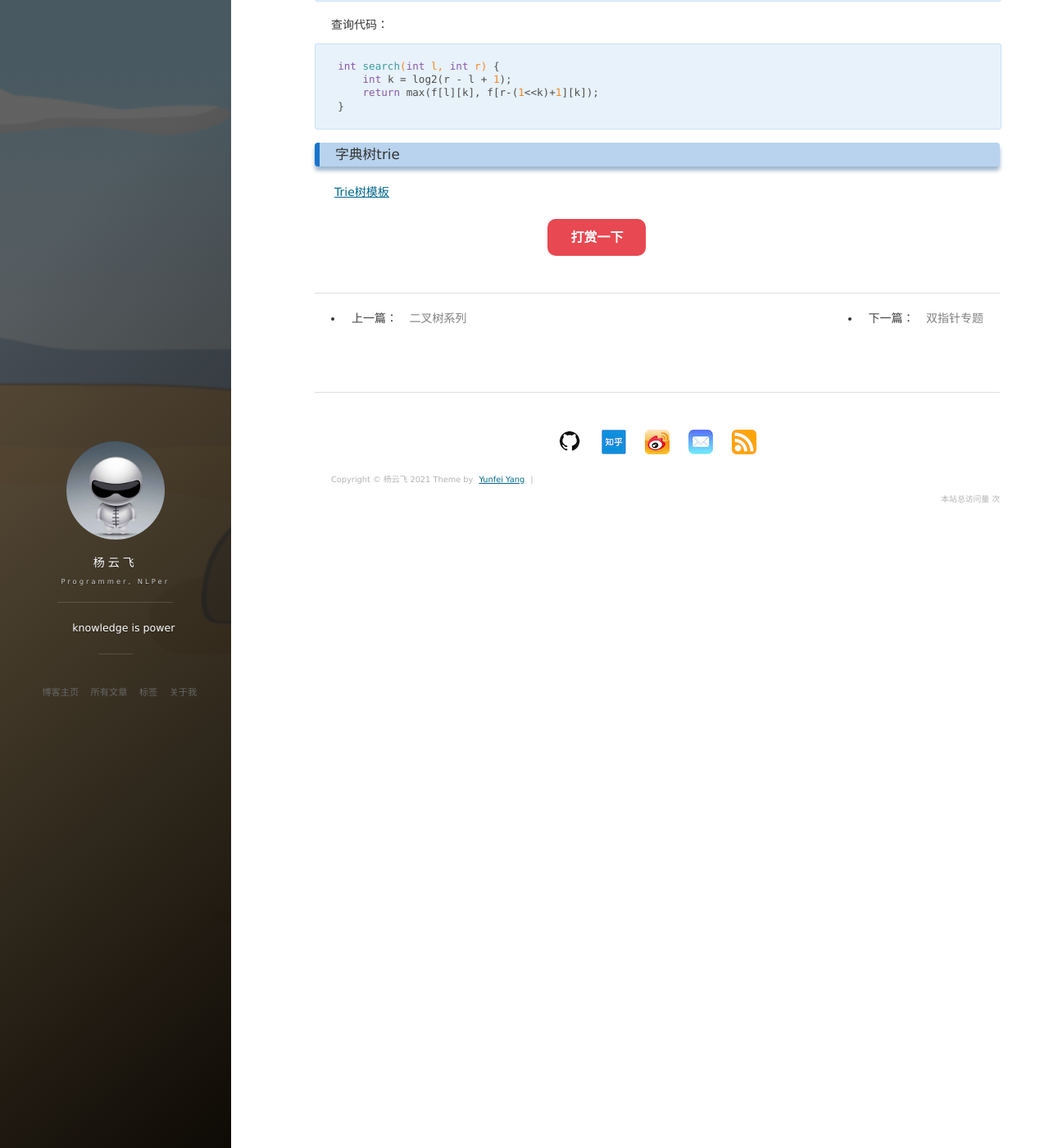
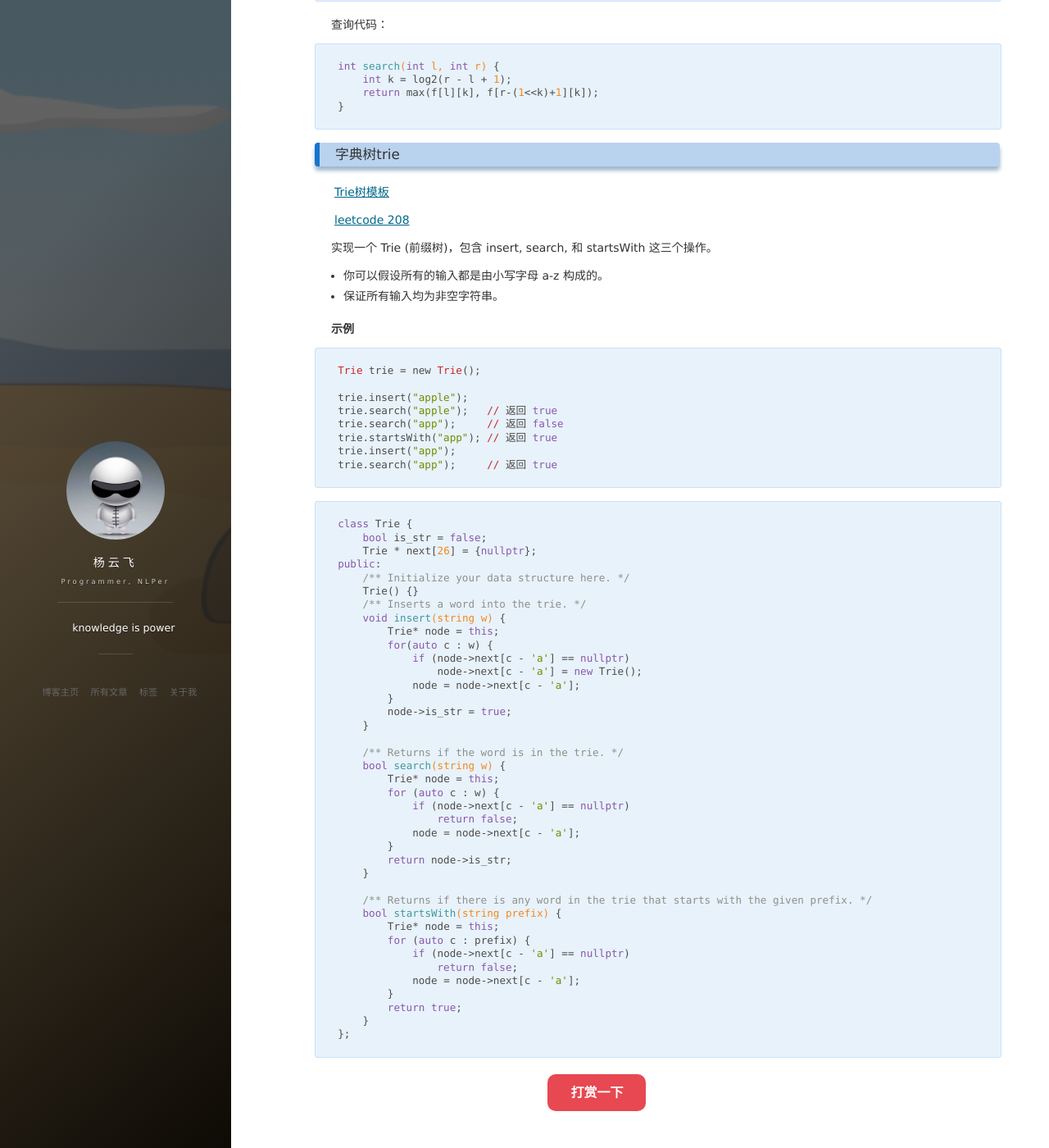
Before and after one commit to king-yyf/king-yyf.github.io, a Jekyll site: the page built from _posts/2020-09-05-data_structure.md, in a window 1280 px wide and 1400 px high, scrolled down 9243 px. Shown: the whole window at 82% size. Built offline with Jekyll 4.4.1, drawn with Linux system fonts in a browser that asks for light colours; nearby versions of some CDN libraries; comment, search, counter and statistics services are not loaded.

Commit message:
0323-00:03

````diff
--- a/_posts/2020-09-05-data_structure.md
+++ b/_posts/2020-09-05-data_structure.md
@@ -485,3 +485,65 @@ int search(int l, int r) {
 ### 字典树trie
 
 [Trie树模板](https://www.acwing.com/blog/content/370/)
+
+[leetcode 208](https://leetcode-cn.com/problems/implement-trie-prefix-tree/)
+
+实现一个 Trie (前缀树)，包含 insert, search, 和 startsWith 这三个操作。
+
+- 你可以假设所有的输入都是由小写字母 a-z 构成的。
+- 保证所有输入均为非空字符串。
+
+**示例**
+```
+Trie trie = new Trie();
+
+trie.insert("apple");
+trie.search("apple");   // 返回 true
+trie.search("app");     // 返回 false
+trie.startsWith("app"); // 返回 true
+trie.insert("app");
+trie.search("app");     // 返回 true
+```
+
+
+```c++
+class Trie {
+    bool is_str = false;
+    Trie * next[26] = {nullptr};
+public:
+    /** Initialize your data structure here. */
+    Trie() {}
+    /** Inserts a word into the trie. */
+    void insert(string w) {
+        Trie* node = this;
+        for(auto c : w) {
+            if (node->next[c - 'a'] == nullptr)
+                node->next[c - 'a'] = new Trie();
+            node = node->next[c - 'a'];
+        }
+        node->is_str = true;
+    }
+
+    /** Returns if the word is in the trie. */
+    bool search(string w) {
+        Trie* node = this;
+        for (auto c : w) {
+            if (node->next[c - 'a'] == nullptr)
+                return false;
+            node = node->next[c - 'a'];
+        }
+        return node->is_str;
+    }
+
+    /** Returns if there is any word in the trie that starts with the given prefix. */
+    bool startsWith(string prefix) {
+        Trie* node = this;
+        for (auto c : prefix) {
+            if (node->next[c - 'a'] == nullptr)
+                return false;
+            node = node->next[c - 'a'];
+        }
+        return true;
+    }
+};
+```
````
Also changed, not shown: _posts/2020-08-15-longest_cs.md (+22 -1 lines).
